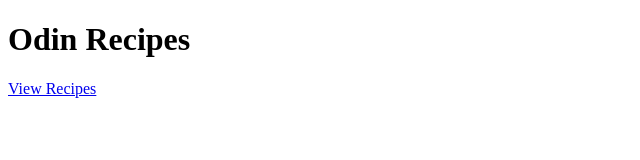
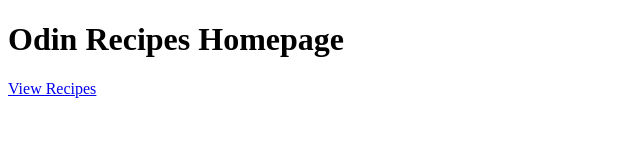
Before and after one commit to DSBwizzard/odin-recipes, a plain HTML site: page index.html in a window 1280 px wide. Shown: the whole page, without its empty margins (0-640 px from the left). Drawn offline with Linux system fonts and the light colour scheme.

Commit message:
rename header to indicate this is homepage

```diff
--- a/index.html
+++ b/index.html
@@ -6,7 +6,7 @@
     <title>Document</title>
 </head>
 <body>
-    <h1>Odin Recipes</h1>
+    <h1>Odin Recipes Homepage</h1>
     <a href="recipes/recipes.html">View Recipes</a>
 </body>
 </html>
```
